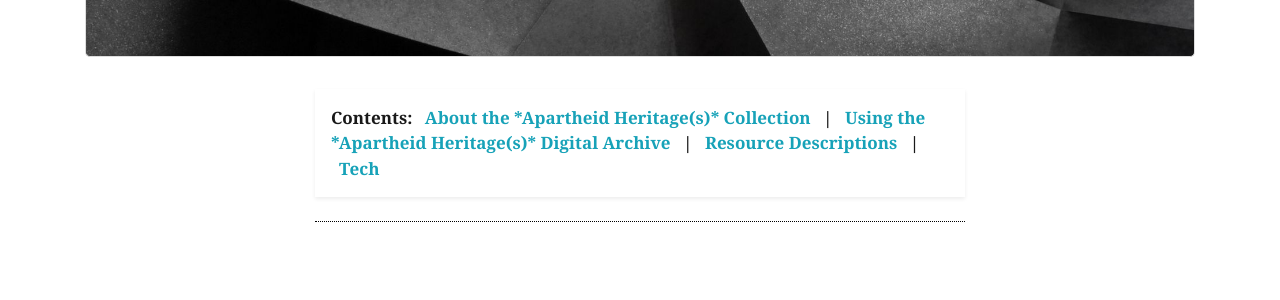
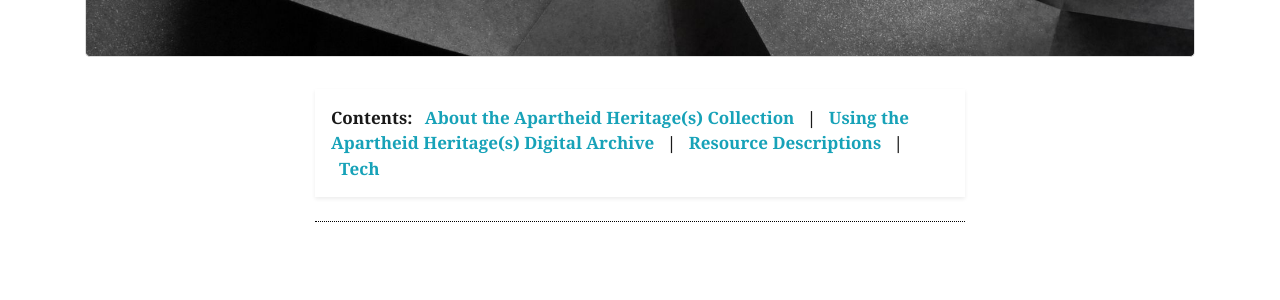
Before and after one commit to CassieConnected/AHDigitalArchive, a Jekyll site: the page built from pages/about.md, in a window 1280 px wide. Shown: the part 380-680 px from the top of the page. Built offline with Jekyll 4.4.1, drawn with Linux system fonts in a browser that asks for light colours; nearby versions of some CDN libraries.

Commit message:
Update about.md

```diff
--- a/pages/about.md
+++ b/pages/about.md
@@ -8,7 +8,7 @@ permalink: /about.html
 
 {% include feature/jumbotron.html %}
 
-{% include feature/nav-menu.html sections="About the *Apartheid Heritage(s)* Collection;Using the *Apartheid Heritage(s)* Digital Archive;Resource Descriptions" %}
+{% include feature/nav-menu.html sections="About the Apartheid Heritage(s) Collection;Using the Apartheid Heritage(s) Digital Archive;Resource Descriptions" %}
 
 ## About the *Apartheid Heritage(s)* Collection
 
```
